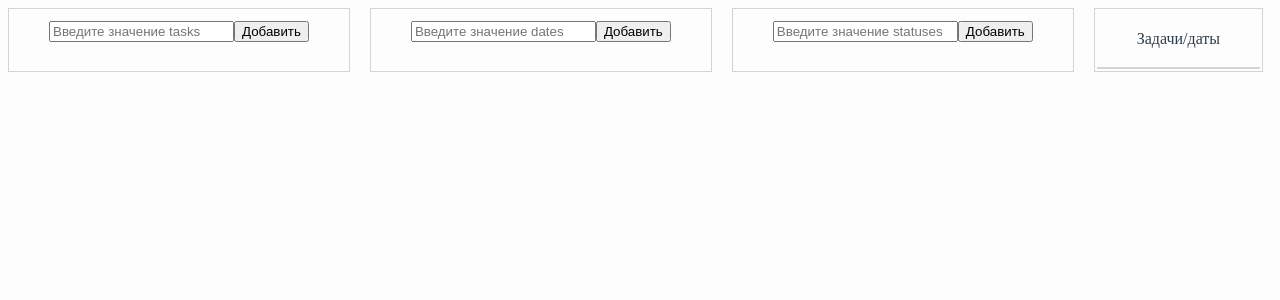
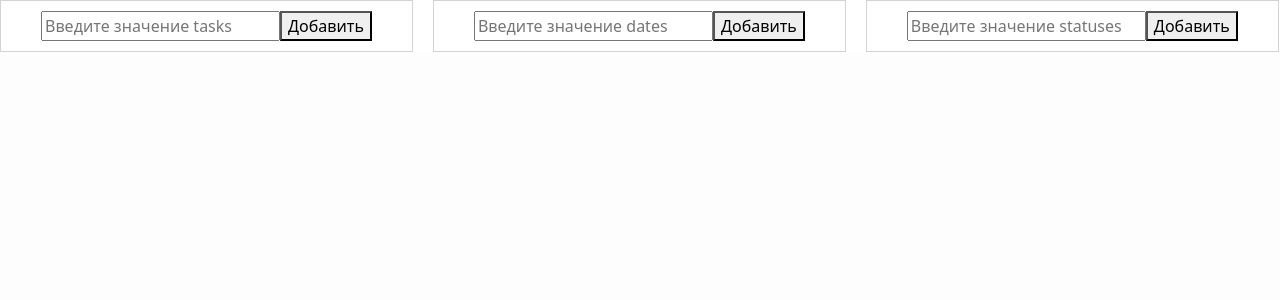
Before and after one commit to rxMATTEO/Zecurion-test-case, a Vue app: page / in a window 1280 px wide. Shown: the top 300 px of the page. Built offline with nearby package versions, Linux system fonts and the light colour scheme.

Commit message:
Add bootstrap and some

```diff
--- a/package.json
+++ b/package.json
@@ -8,6 +8,8 @@
     "preview": "vite preview"
   },
   "dependencies": {
+    "bootstrap": "^5.3.2",
+    "bootstrap-vue": "^2.23.1",
     "vue": "^3.3.4"
   },
   "devDependencies": {
--- a/src/components/Tasks.vue
+++ b/src/components/Tasks.vue
@@ -7,14 +7,14 @@
 </script>
 
 <template>
-<table class="tasks">
+<table class="tasks" v-if="tasks.length">
   <tr>
     <td class="header">
-      <p>Задачи/даты</p>
+      <span>Задачи/даты</span>
     </td>
   </tr>
   <tr class="list" v-for="item in tasks" :key="item">
-    <td>
+    <td class="list-item">
       <input type="text" v-model="item.value" />
     </td>
   </tr>
@@ -25,12 +25,14 @@
 .tasks {
   border: var(--border);
   .header {
-    padding: 0 40px;
+    text-align: center;
     color: var(--text-secondary);
     border-bottom: 2px solid lightgray;
   }
   .list {
-    padding: 5px 40px;
+    .list-item {
+      padding: 5px 40px;
+    }
   }
 }
 </style>
```
Also changed, not shown: src/main.js (+7 -4 lines), 1 other file (tests, documents, lock files or other folders).
